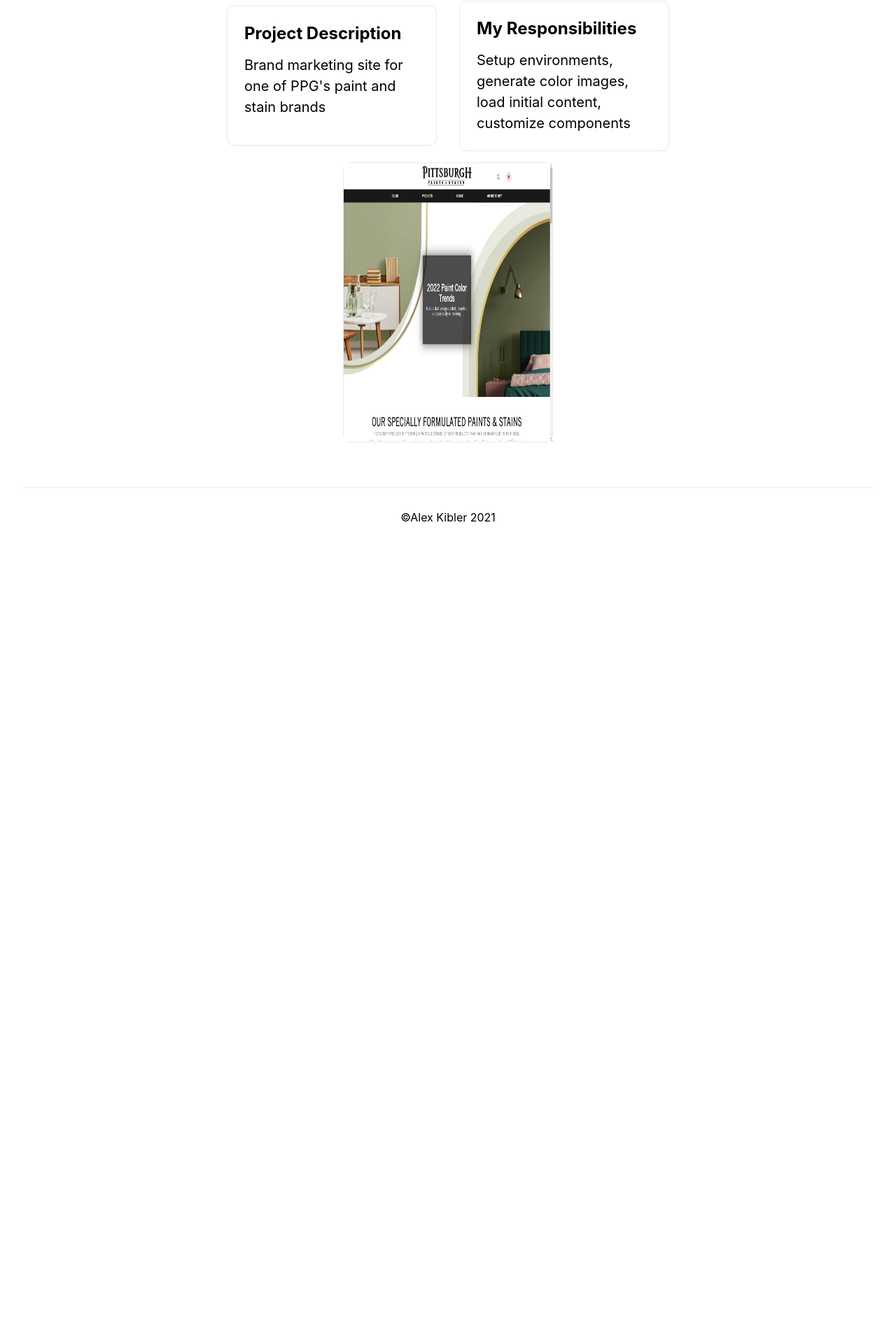
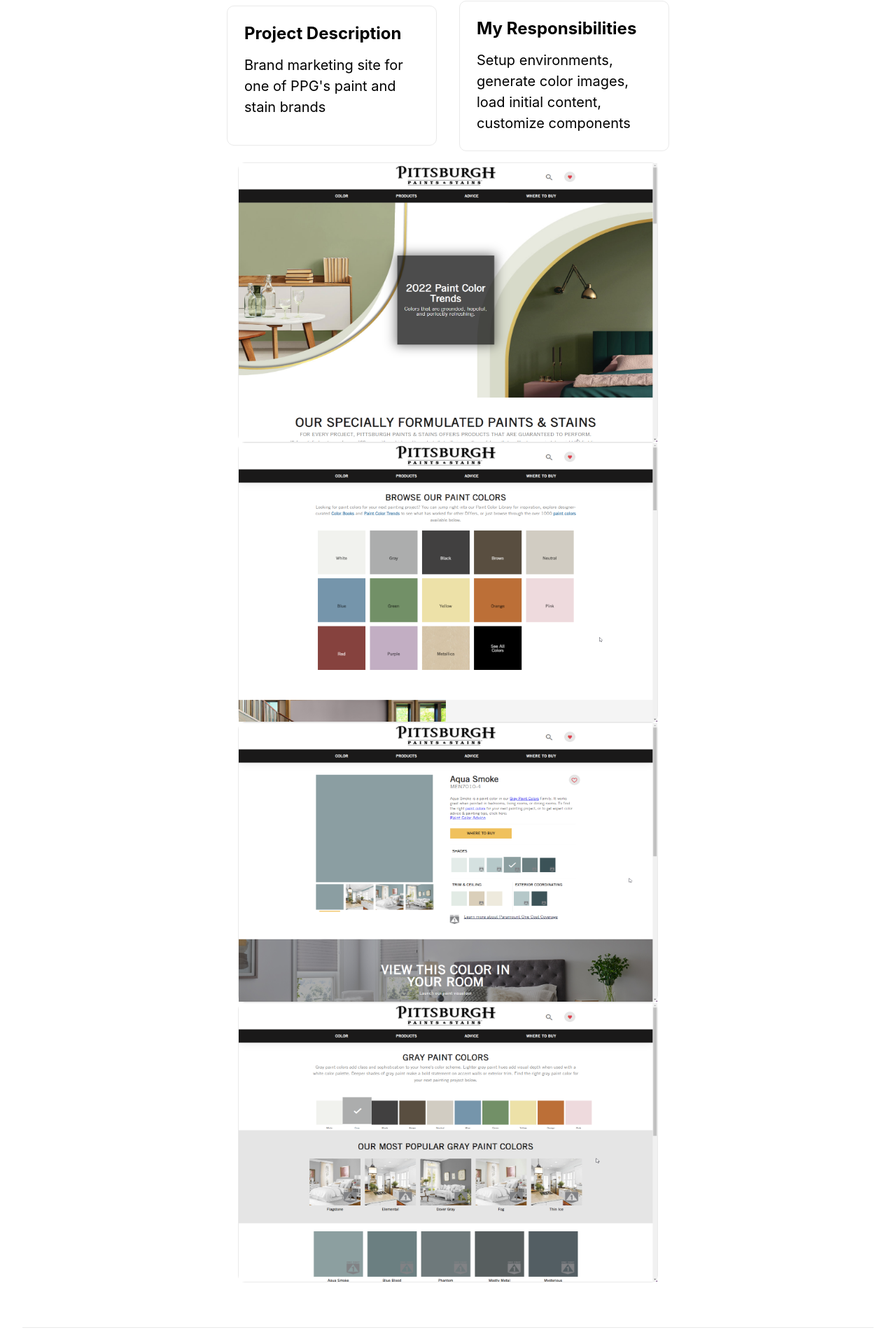
Before and after one commit to alexkibler/alexkibler-rocks, a Next.js app: page /projects/pps in a window 1280 px wide. Shown: the part 396-2316 px from the top of the page at 70% size. Before the commit the page ends 1177 px from the top, so only its background shows below. Built offline with nearby package versions, Linux system fonts and the light colour scheme.

Commit message:
feat: added images and pps description

```diff
--- a/pages/projects/pps.tsx
+++ b/pages/projects/pps.tsx
@@ -45,7 +45,16 @@
             <p>Setup environments, generate color images, load initial content, customize components</p>
           </a>
           <div className={styles.imageCard}>
-            <Image src="/images/projects/pps/homepage.png" width="300px" height="400px" alt="PP&amp;S Homepage"/>
+            <Image src="/images/projects/pps/homepage.png" width="600px" height="400px" alt="PP&amp;S Homepage"/>
+          </div>
+          <div className={styles.imageCard}>
+            <Image src="/images/projects/pps/colorfamily.png" width="600px" height="400px" alt="PP&amp;S Homepage"/>
+          </div>
+          <div className={styles.imageCard}>
+            <Image src="/images/projects/pps/color.png" width="600px" height="400px" alt="PP&amp;S Homepage"/>
+          </div>
+          <div className={styles.imageCard}>
+            <Image src="/images/projects/pps/gray.png" width="600px" height="400px" alt="PP&amp;S Homepage"/>
           </div>
 
 
--- a/styles/Home.module.css
+++ b/styles/Home.module.css
@@ -89,7 +89,7 @@
 }
 
 .imageCard {
-  width:300px;
+  width:700px;
   min-height:200px;
   max-height:400px;
   text-align: left;
@@ -98,7 +98,7 @@
   border: 1px solid #eaeaea;
   border-radius: 10px;
   transition: color 0.15s ease, border-color 0.15s ease;
-  max-width: 300px;
+  max-width: 600px;
 }
 .card:hover,
 .card:focus,
```
Also changed, not shown: 1 other file (tests, documents, lock files or other folders).
